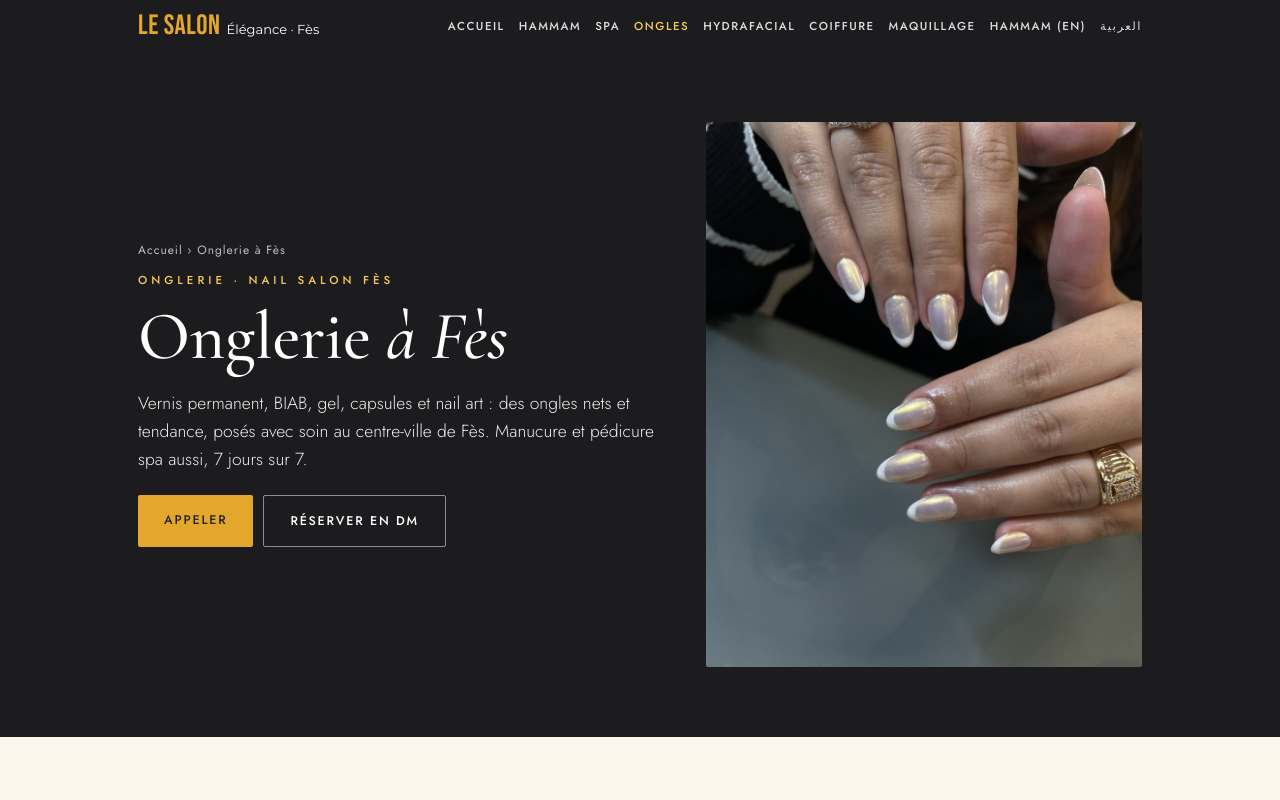
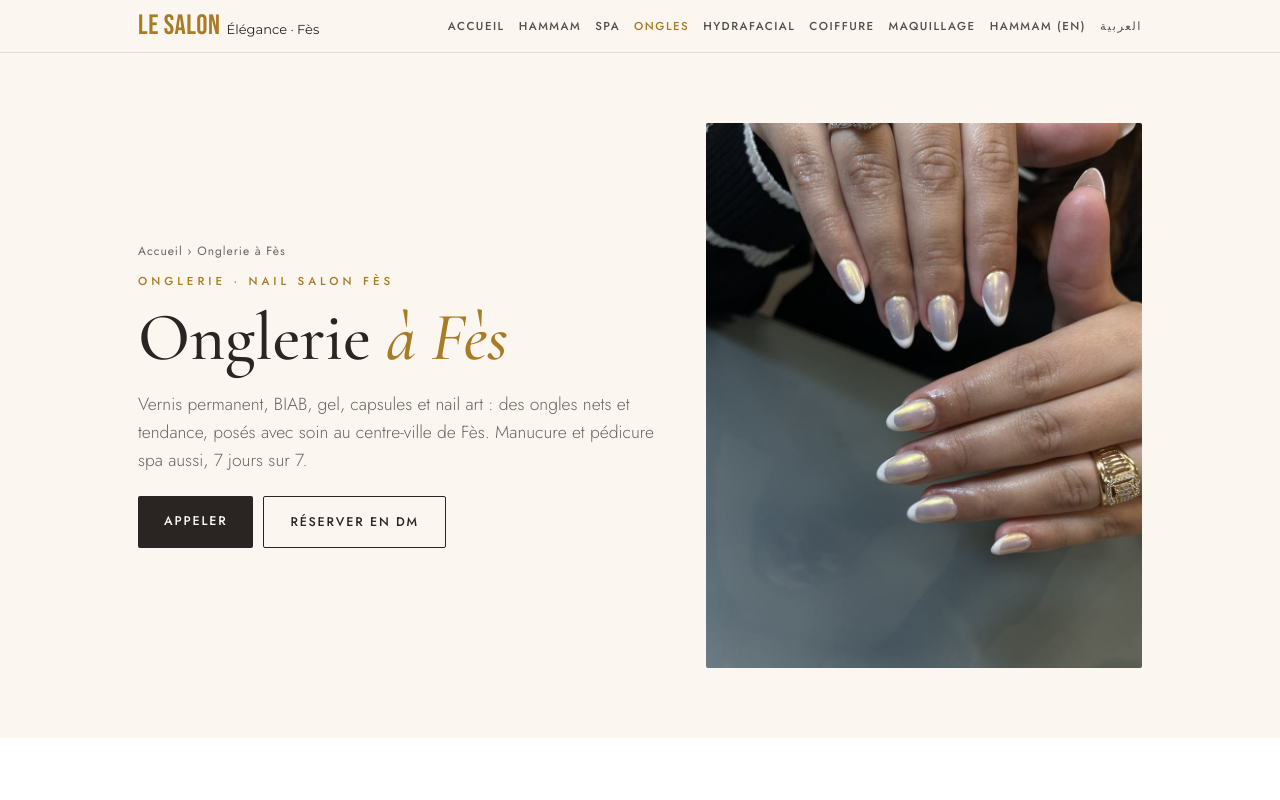
Before and after one commit to lesalonelegance/site, a plain HTML site: page onglerie-fes/index.html in a window 1280 px wide. Shown: the top 800 px of the page. Drawn offline with nearby package versions, Linux system fonts and the light colour scheme.

Commit message:
Add files via upload

```diff
--- a/onglerie-fes/index.html
+++ b/onglerie-fes/index.html
@@ -116,6 +116,28 @@ summary{font-weight:500;font-size:17px}
 footer{background:#1c1c1e}
 @media (max-width:820px){.mbar a{border-radius:2px;font-weight:500;letter-spacing:1.5px;text-transform:uppercase;font-size:12.5px}.hero .wrap{padding-block:40px}}
 [dir=rtl] ul.checks li{padding:12px 34px 12px 0}
+/* ---- v15 bright & luxurious ---- */
+:root{--ivory:#FBF7F0;--sand:#F4EADB;--gold-d:#A87B25;--ink:#2A2522;--muted:#6E655E;--line:rgba(42,37,34,.12)}
+body{background:var(--ivory);color:var(--ink)}
+header{background:rgba(251,247,240,.97);color:var(--ink);border-bottom:1px solid var(--line)}
+.brand{color:var(--gold-d)}.brand small{color:var(--ink)}
+nav a{color:var(--ink);opacity:.8}nav a:hover,nav a[aria-current]{color:var(--gold-d);opacity:1}
+.hero{background:var(--ivory);color:var(--ink)}
+.crumbs{opacity:1;color:var(--muted)}
+.kicker{color:var(--gold-d)}
+h1,h2{color:var(--ink)}
+h1 span,h2 span{color:var(--gold-d)}
+.lead{opacity:1;color:var(--muted)}
+.btn.gold{background:var(--ink);color:#fff}
+.btn.ghost{border:1px solid var(--ink);color:var(--ink)}
+main section{background:#fff}
+main section:nth-of-type(even){background:var(--ivory)}
+.hm-photos{background:var(--sand)!important}
+.prices{border-top-color:var(--ink)}
+.prices td:last-child{color:var(--ink)}
+footer{background:#2A2522}
+@media (max-width:820px){.mbar{background:var(--ivory);border-top:1px solid var(--line)}.mbar a:first-child{background:var(--ink);color:#fff}.mbar a:last-child{border:1px solid var(--ink);color:var(--ink)}}
+[dir=rtl] h1 span{color:var(--gold-d)}
 </style>
 </head>
 <body>
```
